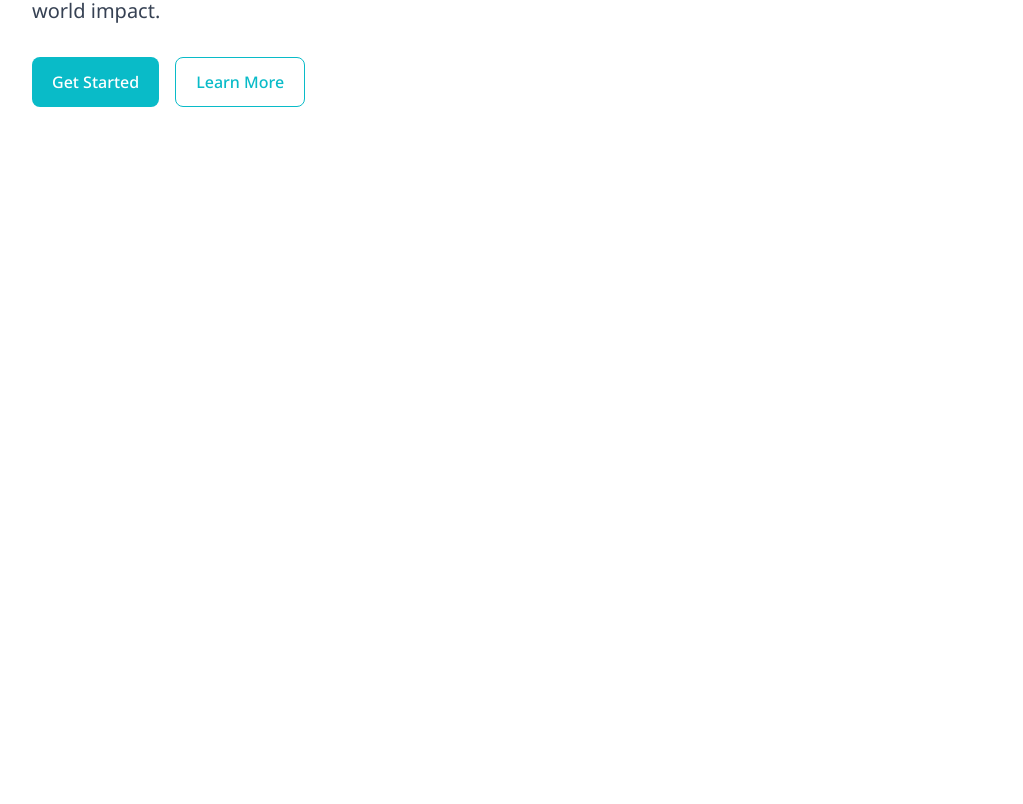
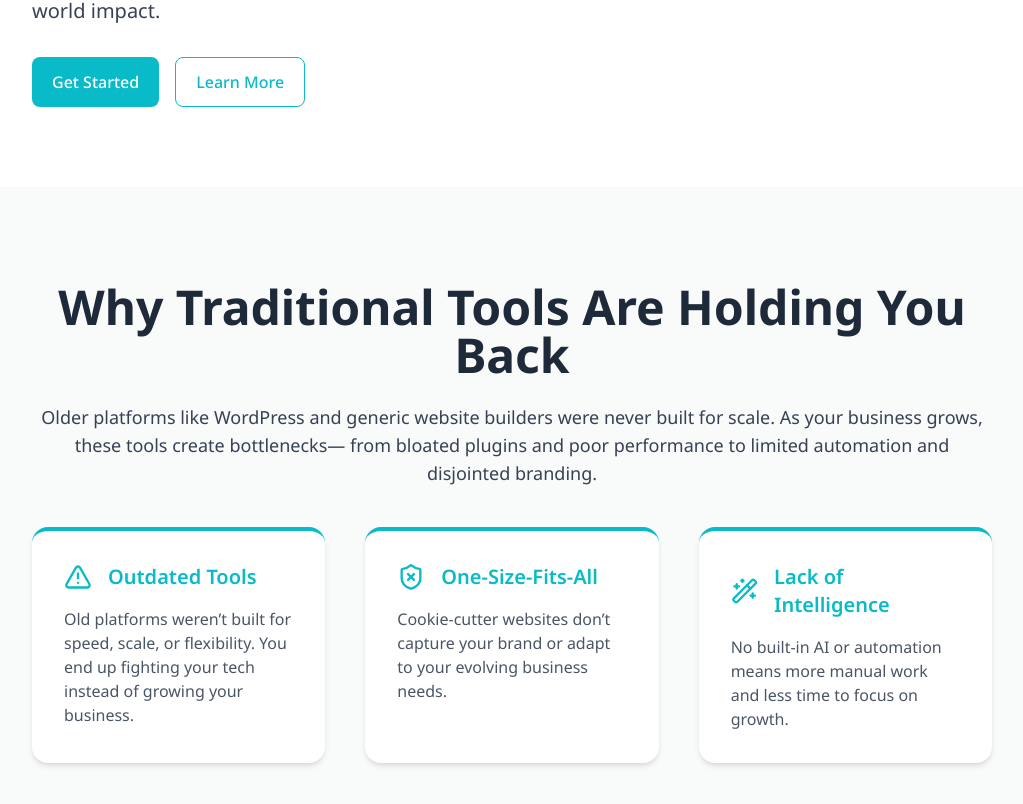
Before and after one commit to rupeshbug/novelty_lab_website, a Next.js app: page / in a window 1280 px wide. Shown: the part 620-1424 px from the top of the page, without its empty margins (128-1151 px from the left). Before the commit the page ends 807 px from the top, so only its background shows below. Built offline with nearby package versions, Linux system fonts and the light colour scheme.

Commit message:
new section added

```diff
--- /dev/null
+++ b/src/app/components/Problems.tsx
@@ -0,0 +1,54 @@
+import { AlertTriangle, ShieldX, Wand2 } from "lucide-react";
+
+export default function ProblemSection() {
+  return (
+    <section className="bg-[#f9fafa] py-24 px-6 md:px-40">
+      <div className="max-w-5xl mx-auto text-center">
+        <h2 className="text-3xl md:text-5xl font-bold text-gray-800 mb-6">
+          Why Traditional Tools Are Holding You Back
+        </h2>
+        <p className="text-lg text-gray-700 mb-10 mx-auto">
+          Older platforms like WordPress and generic website builders were never
+          built for scale. As your business grows, these tools create
+          bottlenecks— from bloated plugins and poor performance to limited
+          automation and disjointed branding.
+        </p>
+      </div>
+
+      <div className="grid grid-cols-1 md:grid-cols-3 gap-10 max-w-6xl mx-auto">
+        <div className="bg-white rounded-2xl shadow-md p-8 border-t-4 border-[#09bbc8] hover:shadow-lg transition">
+          <div className="flex items-center gap-4 mb-4 text-[#09bbc8]">
+            <AlertTriangle size={28} />
+            <h3 className="text-xl font-semibold">Outdated Tools</h3>
+          </div>
+          <p className="text-gray-600">
+            Old platforms weren’t built for speed, scale, or flexibility. You
+            end up fighting your tech instead of growing your business.
+          </p>
+        </div>
+
+        <div className="bg-white rounded-2xl shadow-md p-8 border-t-4 border-[#09bbc8] hover:shadow-lg transition">
+          <div className="flex items-center gap-4 mb-4 text-[#09bbc8]">
+            <ShieldX size={28} />
+            <h3 className="text-xl font-semibold">One-Size-Fits-All</h3>
+          </div>
+          <p className="text-gray-600">
+            Cookie-cutter websites don’t capture your brand or adapt to your
+            evolving business needs.
+          </p>
+        </div>
+
+        <div className="bg-white rounded-2xl shadow-md p-8 border-t-4 border-[#09bbc8] hover:shadow-lg transition">
+          <div className="flex items-center gap-4 mb-4 text-[#09bbc8]">
+            <Wand2 size={28} />
+            <h3 className="text-xl font-semibold">Lack of Intelligence</h3>
+          </div>
+          <p className="text-gray-600">
+            No built-in AI or automation means more manual work and less time to
+            focus on growth.
+          </p>
+        </div>
+      </div>
+    </section>
+  );
+}
--- a/src/app/page.tsx
+++ b/src/app/page.tsx
@@ -1,11 +1,13 @@
 import Navbar from "./components/Navbar";
 import HeroSection from "./components/HeroSection";
+import ProblemSection from "./components/Problems";
 
 export default function Home() {
   return (
     <div>
       <Navbar />
       <HeroSection />
+      <ProblemSection />
     </div>
   );
 }
```
Also changed, not shown: package.json (+7 -6 lines), public/hero-bg.png (added), 1 other file (tests, documents, lock files or other folders).
